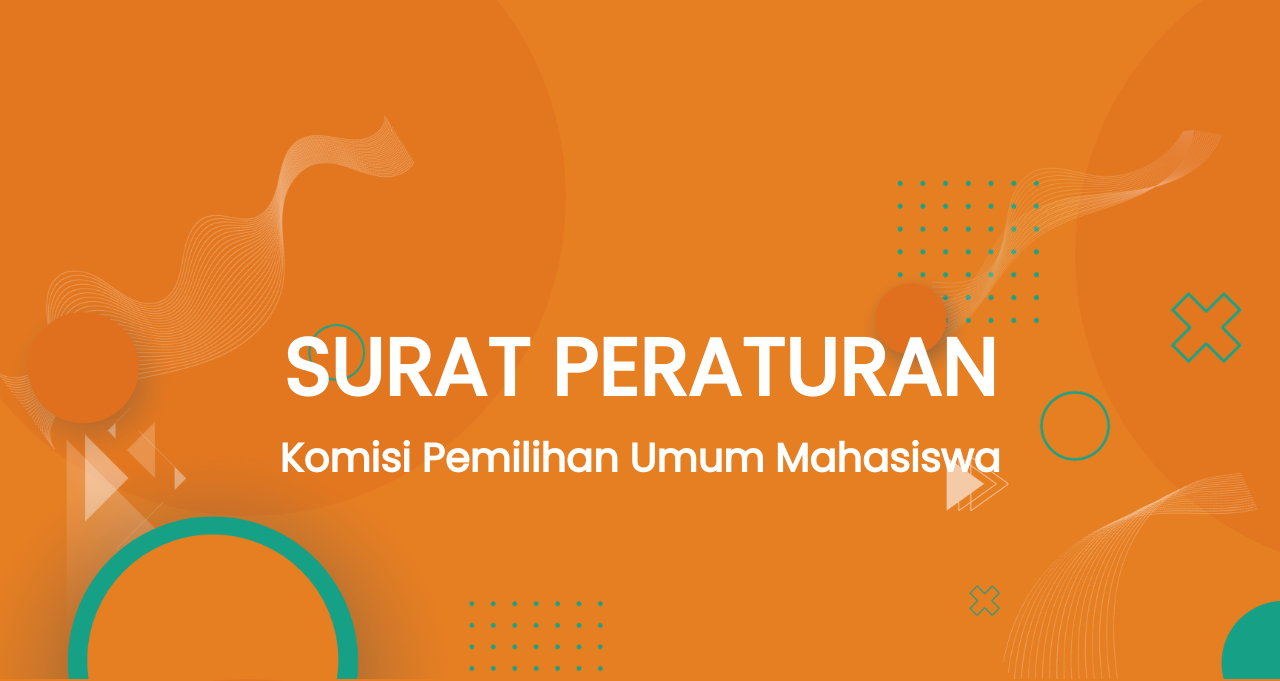
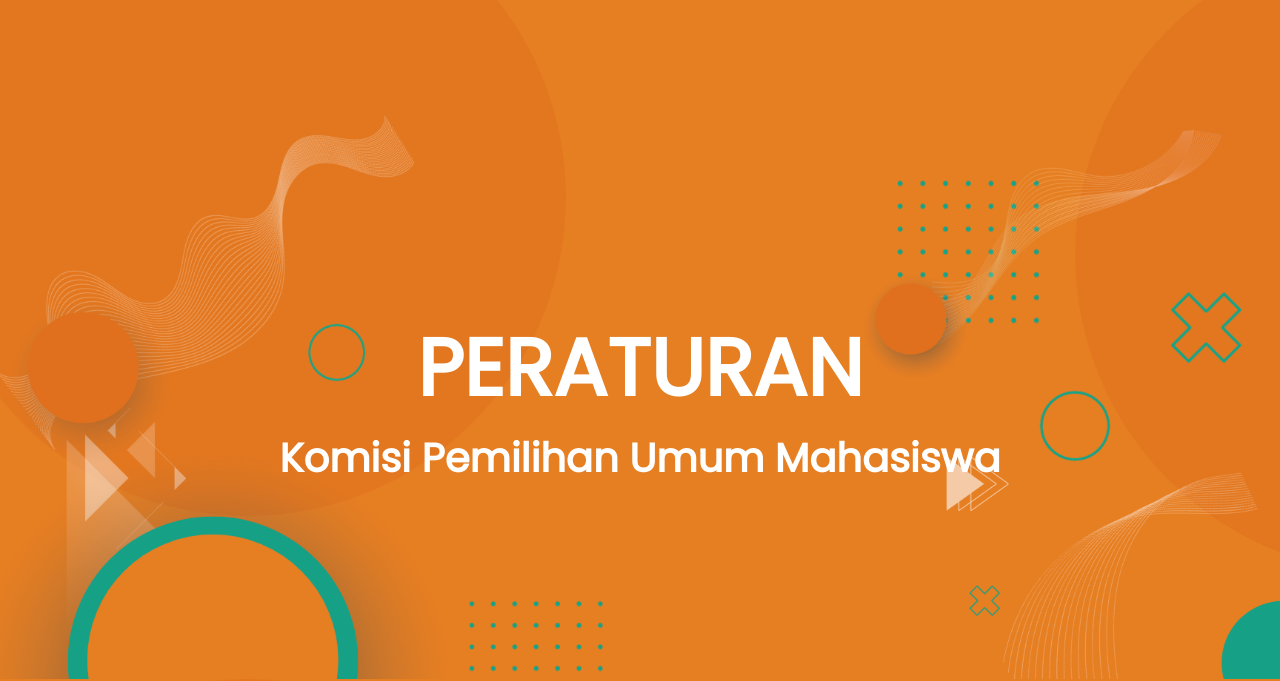
Before and after one commit to Bagus1508/kpum2023, a website: page src/peraturan.html in a window 1280 px wide. Shown: the part 121-802 px from the top of the page. Drawn offline with nearby package versions, Linux system fonts and the light colour scheme.

Commit message:
Update peraturan.html

```diff
--- a/src/peraturan.html
+++ b/src/peraturan.html
@@ -41,7 +41,7 @@
     </nav>
     <section class= "text-white text-center my-auto flex flex-col justify-center items-center min-h-screen" data-aos="fade-down" data-aos-duration="800">
         <div class="font-extrabold lg:text-[80px] text-[40px]">
-            SURAT PERATURAN
+            PERATURAN
         </div>
         <div class="lg:text-[40px] text-[20px] font-semibold">
             Komisi Pemilihan Umum Mahasiswa
```
